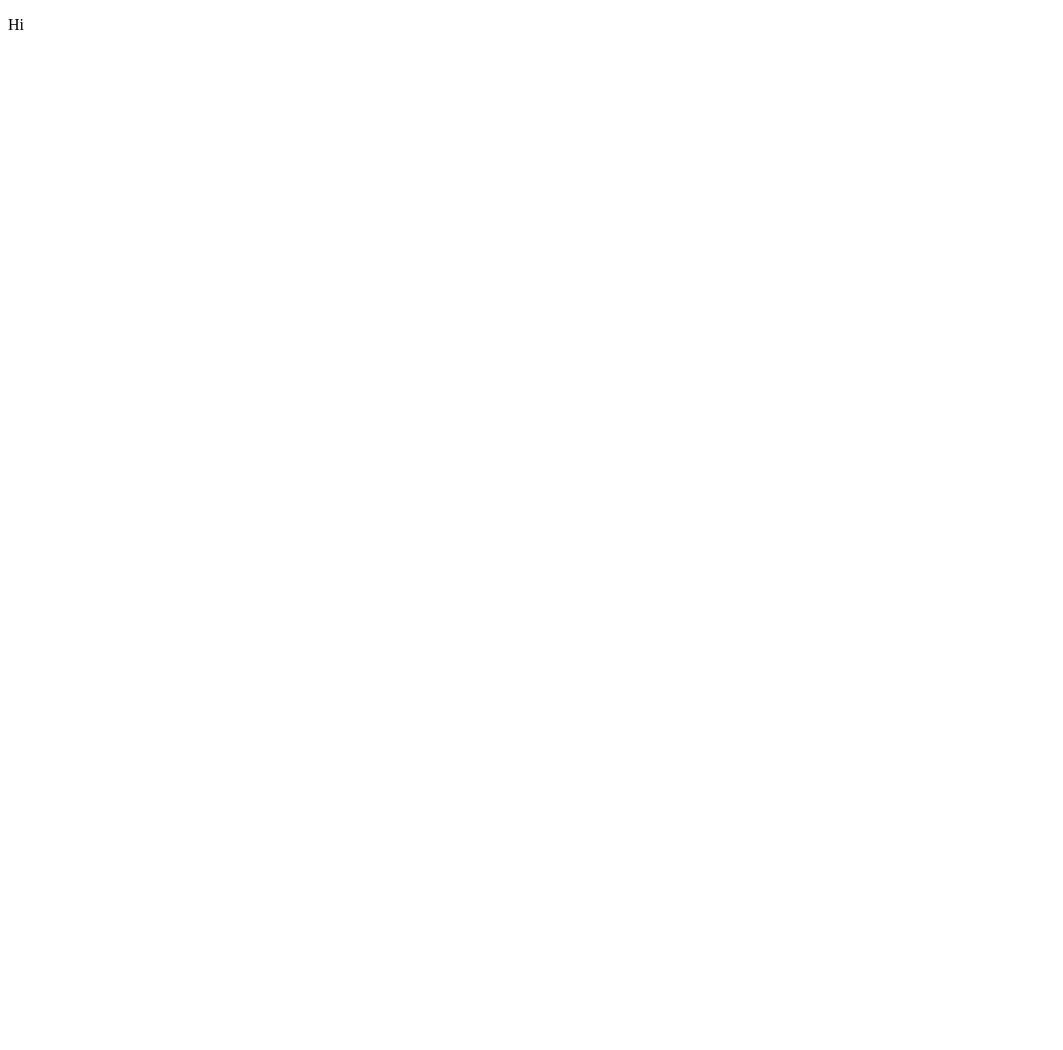
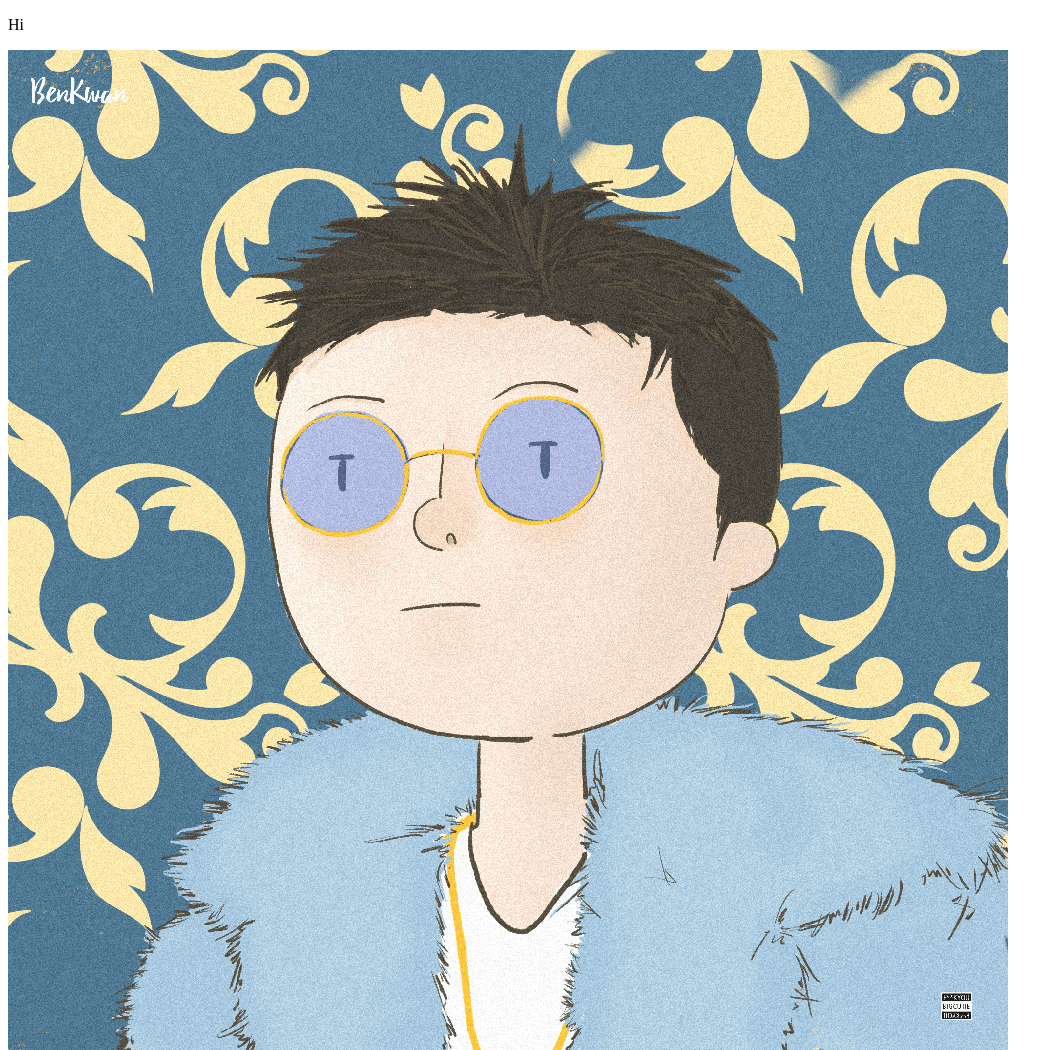
Before and after one commit to benkwano/benkwano.github.io, a plain HTML site: page index.html in a window 1280 px wide. Shown: the whole page, without its empty margins (0-1063 px from the left). Before the commit the page ends 800 px from the top, so only its background shows below. Drawn offline with Linux system fonts and the light colour scheme.

Commit message:
Update index.html

```diff
--- a/index.html
+++ b/index.html
@@ -6,5 +6,6 @@
 </head>
 <body>
   <p>Hi</p>
+  <img src="/HeadMe1000.png" alt="hahaha" title="">
 </body>
 </html>
```
